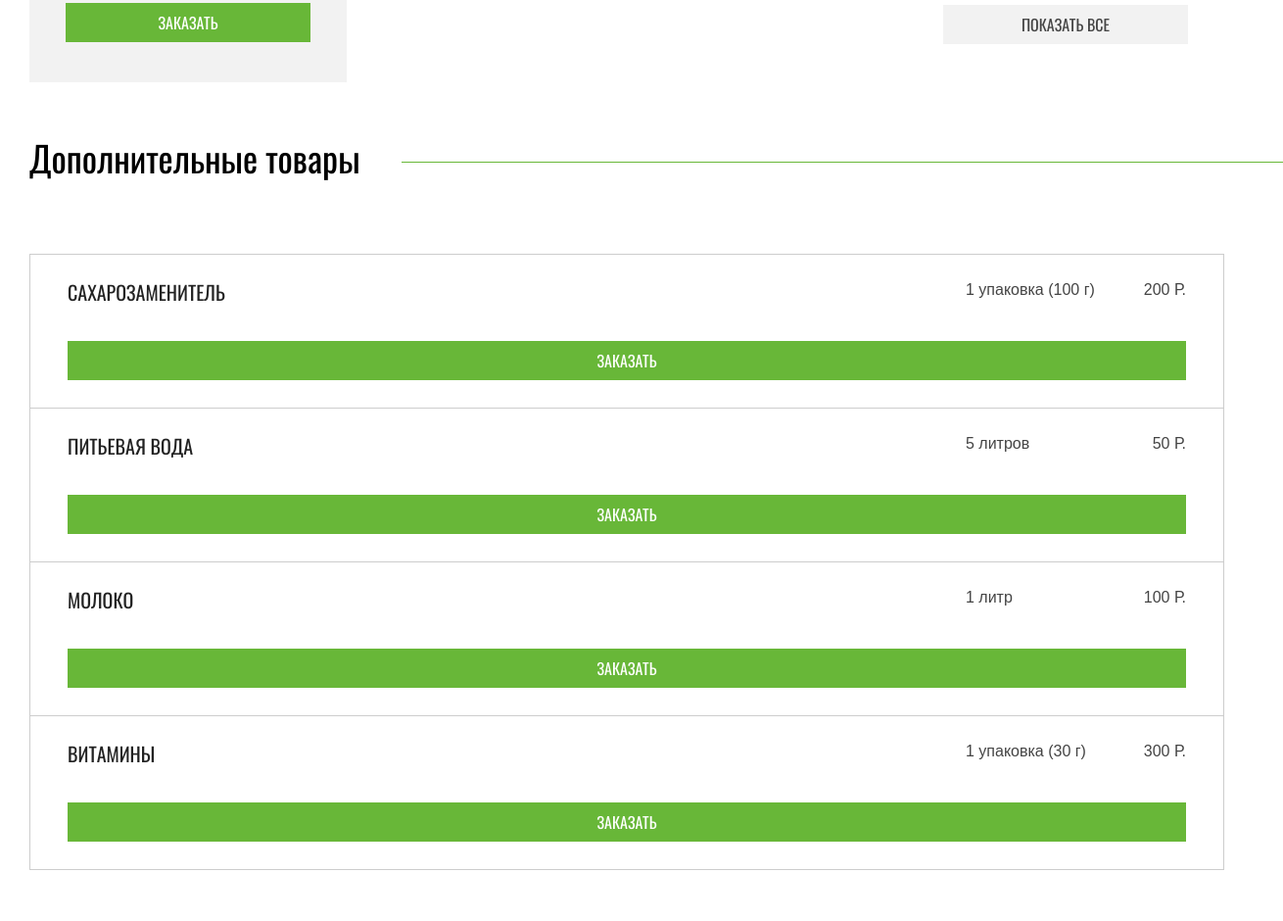
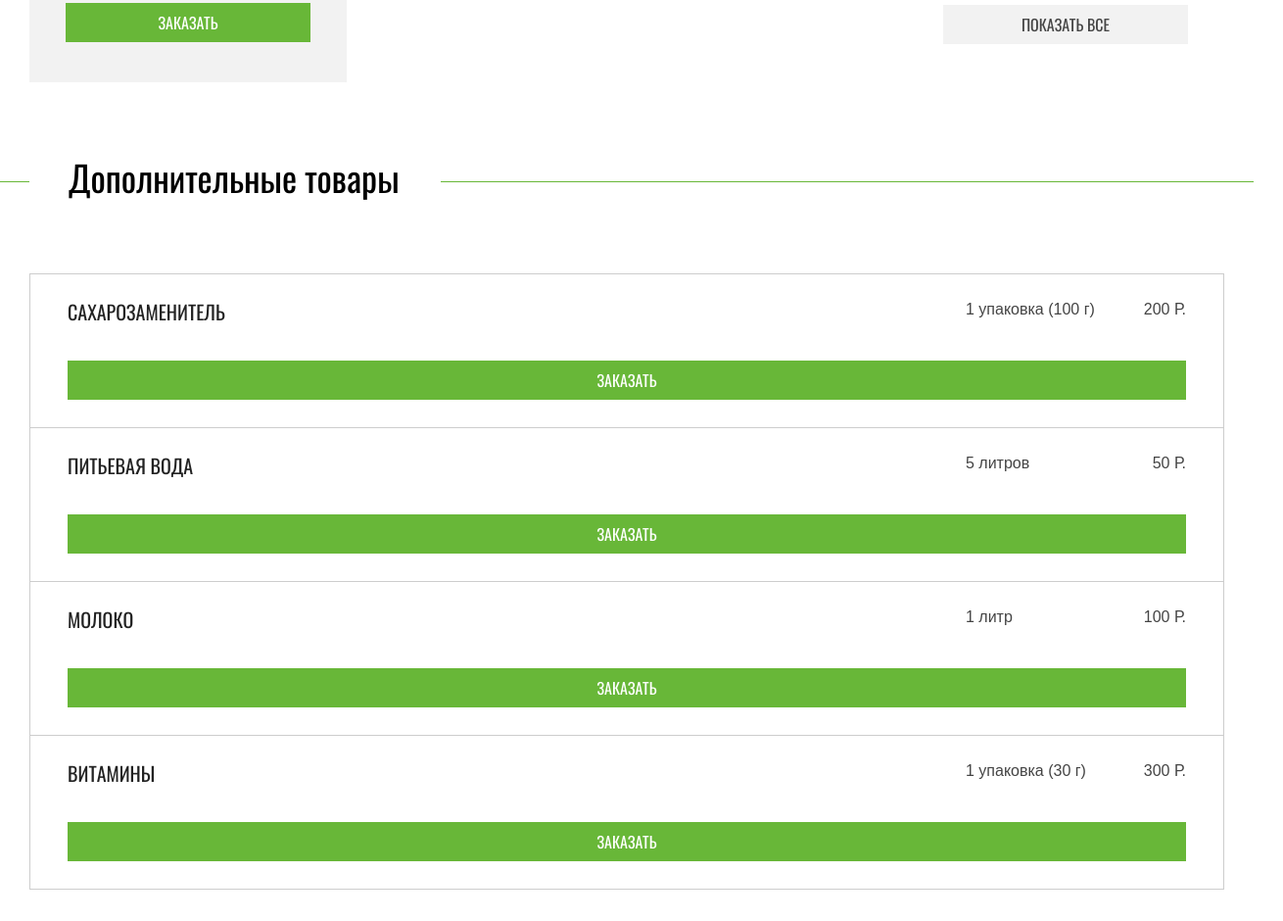
Before and after one commit to IsteRoman/1657811-cat-energy-22, a website: page source/catalog.html in a window 1280 px wide. Shown: the part 1902-2842 px from the top of the page at 98% size, 1310 px wide, since content can reach past the window. Drawn offline with nearby package versions, Linux system fonts and the light colour scheme; files that its build step writes are made by us from their sources.

Commit message:
практически добил заголовки

```diff
--- a/source/catalog.html
+++ b/source/catalog.html
@@ -204,7 +204,7 @@
         </ul>
       </section>
       <section class="extra">
-        <h2 class="title-with-line extra__title">Дополнительные товары</h2>
+        <h2 class="title-with-line"><span class="title-with-line-text extra__title">Дополнительные товары</span></h2>
         <div class="wrapper extra-goods">
           <ul class="extra-goods__list">
             <li class="extra-goods__item extra-item">
--- a/source/less/blocks/extra.less
+++ b/source/less/blocks/extra.less
@@ -11,19 +11,18 @@
 }
 
 .extra__title {
-  max-width: 280px;
-  .zero-intervals;
-  margin: 0 0 36px 20px;
+  max-width: 270px;
+  margin-bottom: 36px;
   font-weight: 400;
   line-height: 1;
 
   @media (min-width: @tablet-width) {
-    max-width: 380px;
-    margin: 0 0 80px 30px;
+    max-width: 420px;
+    margin-bottom: 80px;
   }
 
   @media (min-width: @desktop-width) {
-    margin: 0 0 81px 100px;
+    margin-bottom: 81px;
   }
 }
 
--- a/source/less/global/tetle.less
+++ b/source/less/global/tetle.less
@@ -22,24 +22,14 @@
 
 .title-with-line {
   position: relative;
-  max-width: 241px;
-  padding: 0 22px 0 20px;
-  font-size: 24px;
-  line-height: 1.08;
-  color: @basic-black;
-  background-color: @basic-white;
 
   @media (min-width: @tablet-width) {
-    max-width: max-content;
-    margin-left: 70px;
-    padding: 0 36px 0 0;
-    font-size: 36px;
-    line-height: 1;
+    padding: 0 0 0 30px;
   }
 
   @media (min-width: @desktop-width) {
     width: @desktop-width;
-    margin: 0 auto 0 auto;
+    margin: 0 auto;
     padding: 0 0 0 70px;
   }
 }
@@ -59,6 +49,23 @@
   }
 }
 
+.title-with-line-text {
+  display: block;
+  max-width: 225px;
+  padding: 0 20px;
+  font-size: 24px;
+  line-height: 1.08;
+  color: @basic-black;
+  background-color: @basic-white;
+
+  @media (min-width: @tablet-width) {
+    max-width: max-content;
+    padding: 0 40px;
+    font-size: 36px;
+    line-height: 1;
+  }
+}
+
 .catalog-title {
   margin: 27px 0 41px 0;
   padding: 0 20px 0 20px;
--- a/source/less/global/wrapper.less
+++ b/source/less/global/wrapper.less
@@ -21,4 +21,9 @@
     min-width: @tablet-width;
     padding: 0 67px 0 70px;
   }
+
+  @media (min-width: @desktop-width) {
+    max-width: @desktop-width;
+    padding: 0 110px;
+  }
 }
```
Also changed, not shown: source/form.html (+3 -3 lines).
